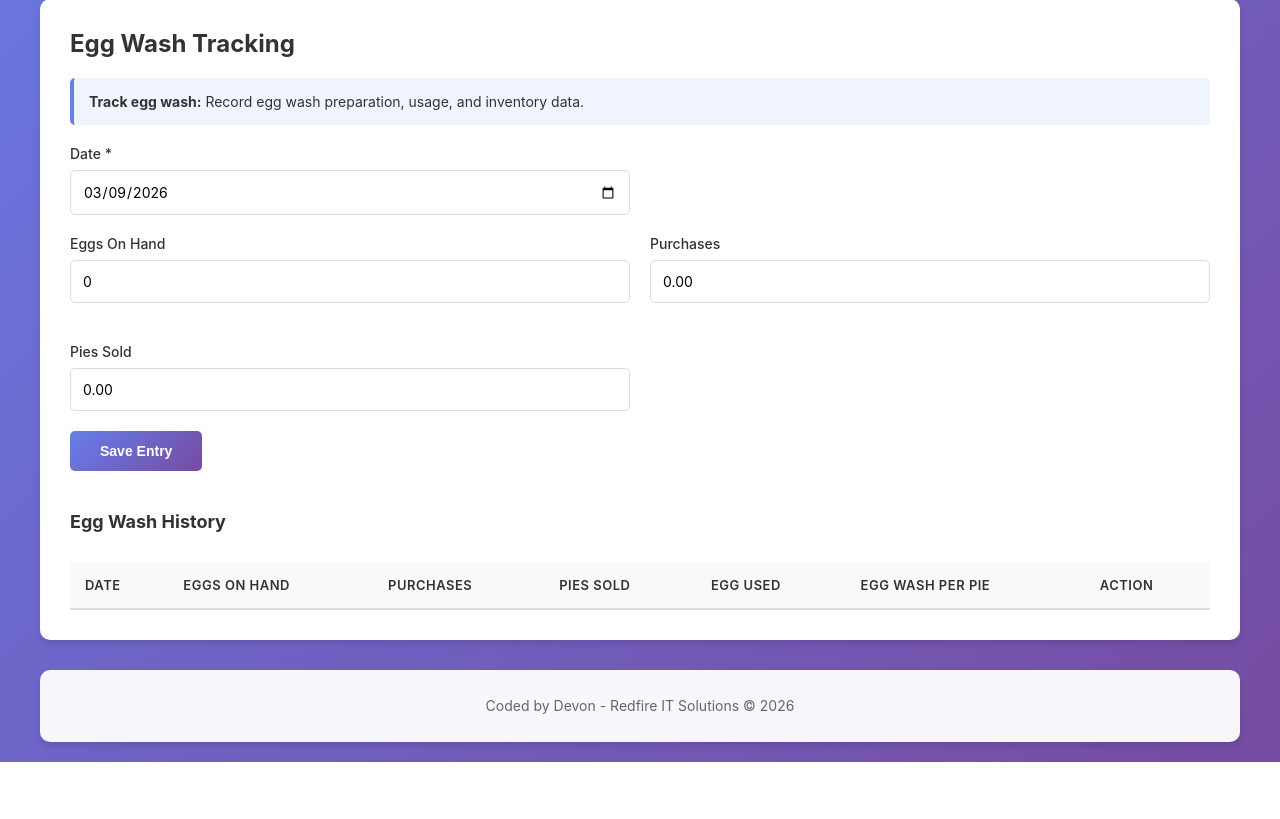
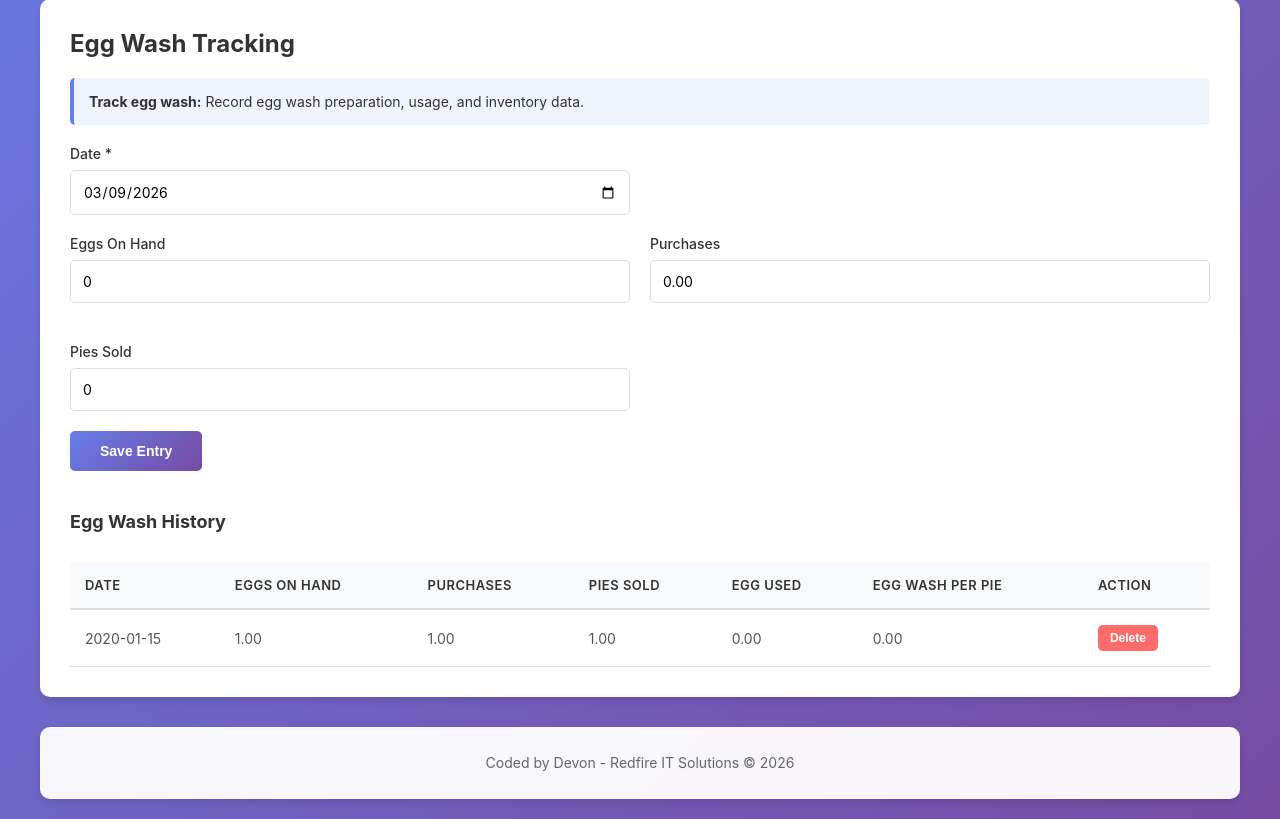
Before and after one commit to Devon-GS/Weekly-Stock-Takes-Web, a Flask app: page /bakery/egg-wash in a window 1280 px wide. Shown: the part 432-1251 px from the top of the page. Before the commit the page ends 1194 px from the top, so only its background shows below. Run offline with Flask 3, Linux system fonts and the light colour scheme; tables that the repository leaves empty hold one stand-in row (values such as "Sample post"); lists and menus that the app fills with data are empty.

Commit message:
Fix egg wash page display

```diff
--- a/app.py
+++ b/app.py
@@ -1699,7 +1699,7 @@ def get_egg_pies_sold_for_date(date):
 		current_date_formatted = datetime.strptime(date, '%Y-%m-%d').strftime('%d/%m/%Y')
 
 		# Get the latest egg wash entry before this date
-		c.execute("SELECT date FROM bakeryEggWash WHERE date < ? ORDER BY date DESC LIMIT 1", (current_date_formatted,))
+		c.execute("SELECT date FROM bakeryEggWash WHERE date < ? ORDER BY date DESC LIMIT 1", (date,))
 		previous_record = c.fetchone()
 
 		# Determine the start date for the range
@@ -1730,7 +1730,7 @@ def get_egg_pies_sold_for_date(date):
 					row_date = parser.parse(row['date'], dayfirst=True).date()
 
 					# Check if date is in range
-					if last_date_obj < row_date <= current_date_obj:
+					if last_date_obj <= row_date <= current_date_obj:
 						description_lower = row['description'].lower()
 						quantity = row['quantity']
 
--- a/templates/bakery/egg-wash.html
+++ b/templates/bakery/egg-wash.html
@@ -68,6 +68,21 @@
                 {% set previous_entry = records[loop.index0 + 1] %}
                 {% set eggs_used = (previous_entry.eggsOnHand + record.purchases) - record.eggsOnHand %}
                 {% set egg_wash_per_pie = eggs_used / record.piesSold if record.piesSold > 0 else 0 %}
+			<tr>
+				<td>{{ record.date }}</td>
+				<td>{{ "%.2f"|format(record.eggsOnHand) }}</td>
+				<td>{{ "%.2f"|format(record.purchases) }}</td>
+				<td>{{ "%.2f"|format(record.piesSold) }}</td>
+				<td>{{ "%.2f"|format(eggs_used) }}</td>
+				<td>{{ "%.2f"|format(egg_wash_per_pie) }}</td>
+				<td>
+					<button type="button" class="btn-small btn-danger" onclick="deleteRecord('/api/bakery/egg-wash/{{ record.id }}', {{ record.id }})">Delete</button>
+				</td>
+			</tr>
+		{% else %}
+			{% set eggs_used = 0 %}
+            {% set egg_wash_per_pie = 0 %}
+
 			<tr>
 				<td>{{ record.date }}</td>
 				<td>{{ "%.2f"|format(record.eggsOnHand) }}</td>
--- a/templates/bakery/settings.html
+++ b/templates/bakery/settings.html
@@ -139,7 +139,7 @@
     <div class="settings-section">
         <h3>Egg Wash Settings</h3>
         <div class="form-group">
-            <label><strong>Egg Wash Product Descriptions</strong></label>
+            <label><strong>Egg Wash Sales Product Descriptions</strong></label>
             <div id="egg-wash-sales-descriptions" class="descriptions-list">
                 {% for desc in egg_wash_sales_settings %}
                     <div class="description-item">
```
Lines whose indentation alone changed are shown as unchanged.
